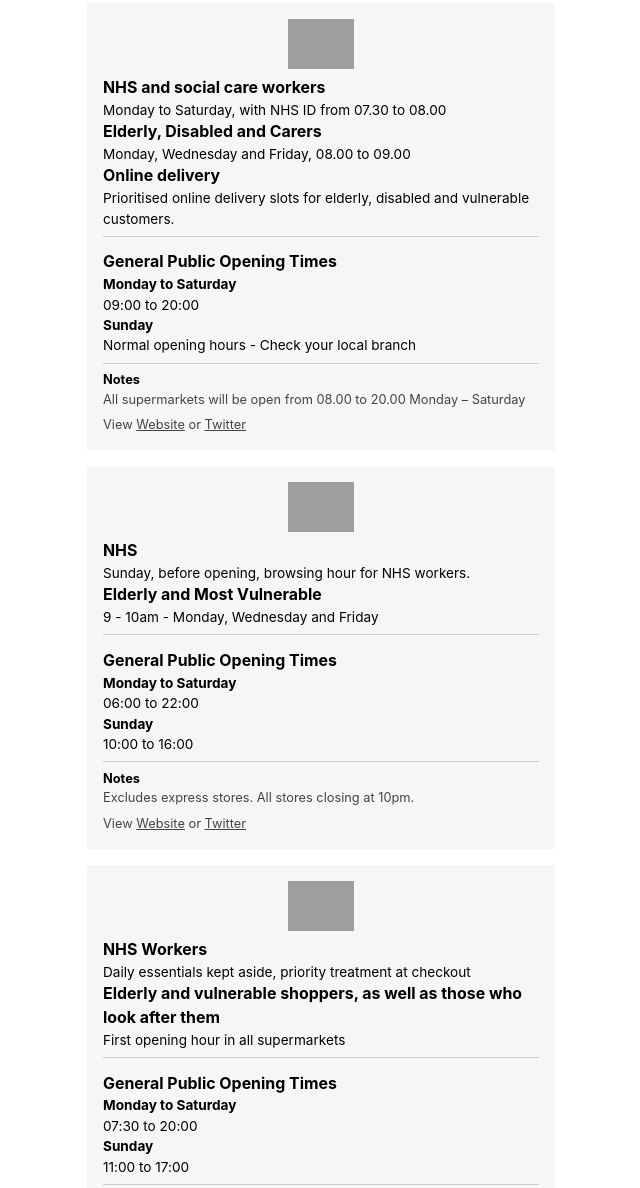
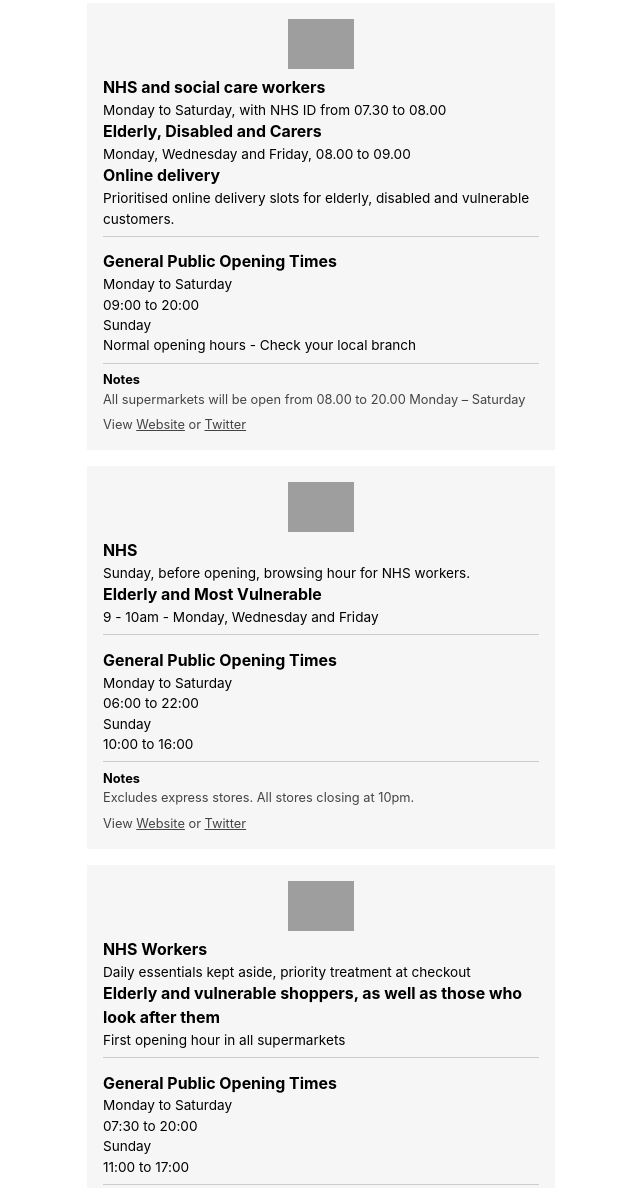
Before and after one commit to gtrufitt/priorityshoppinghours, an Eleventy site: page index.liquid in a window 1280 px wide. Shown: the part 922-2110 px from the top of the page, without its empty margins (319-959 px from the left). Built offline with nearby package versions, Linux system fonts and the light colour scheme; Eleventy itself is replaced by a stand-in of ours; files that its build step writes are made by us from their sources; grey boxes are pictures that could not be loaded.

Commit message:
Remove<strong>

```diff
--- a/index.liquid
+++ b/index.liquid
@@ -55,7 +55,7 @@
                 <dl class="general-public">
                 <dt><h3>General Public Opening Times</h3><dt>
                     {% for opening in supermarket.generalHours %}
-                        <dt><strong><p>{{opening.day}}</p></strong><dt>
+                        <dt>{{opening.day}}<dt>
                         <dd><p>{{opening.times}}</p><dd>
                     {% endfor %}
                 </dl>
```
